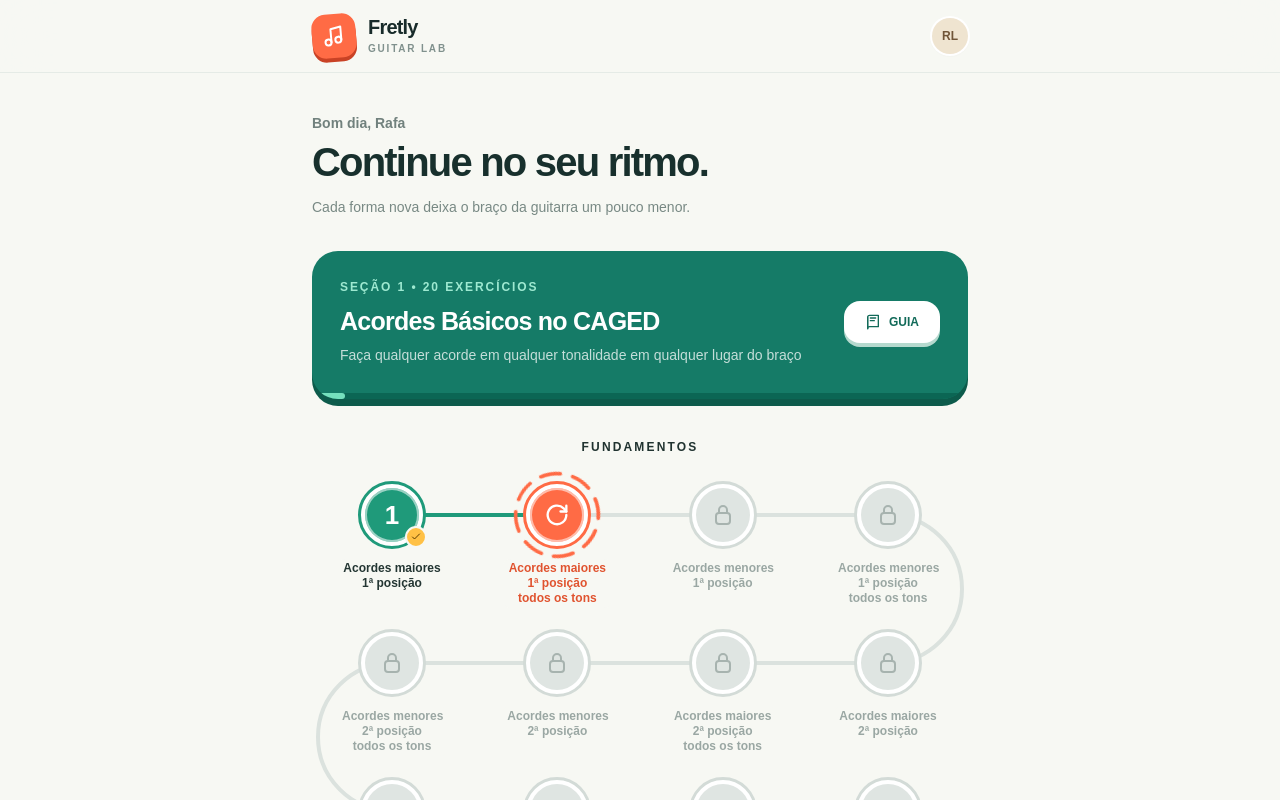
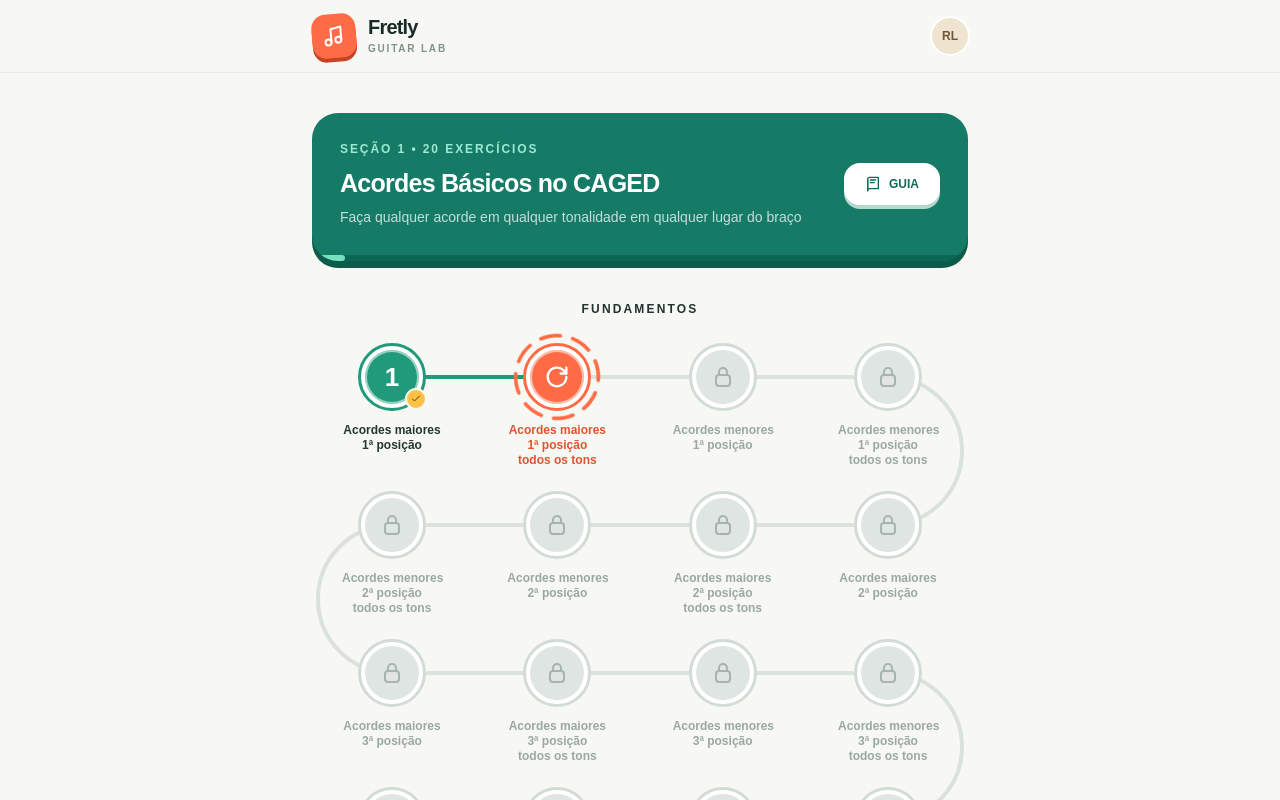
Before and after one commit to viniciuskrause/fretly, a React (Vite) app: page / in a window 1280 px wide. Shown: the top 800 px of the page. Built offline with nearby package versions, Linux system fonts and the light colour scheme.

Commit message:
Remove the greeting block from the home page
Co-Authored-By: Claude Opus 5.5 <noreply@anthropic.com>

```diff
--- a/src/App.tsx
+++ b/src/App.tsx
@@ -1080,15 +1080,6 @@ export default function App() {
     <div className="min-h-screen bg-[#f7f8f3] text-[#203330]">
       <TopBar />
       <main className="mx-auto max-w-[720px] px-5 pb-16 pt-8 sm:px-8 lg:pt-10">
-        <div className="mb-8">
-          <p className="text-sm font-bold text-[#71817d]">Bom dia, Rafa</p>
-          <h1 className="mt-1 text-[34px] font-black leading-tight tracking-[-0.045em] text-[#18302d] sm:text-[40px]">
-            Continue no seu ritmo.
-          </h1>
-          <p className="mt-2 text-sm leading-6 text-[#788984]">
-            Cada forma nova deixa o braço da guitarra um pouco menor.
-          </p>
-        </div>
         <PathSection onSelect={setSelectedLesson} />
       </main>
     </div>
```
